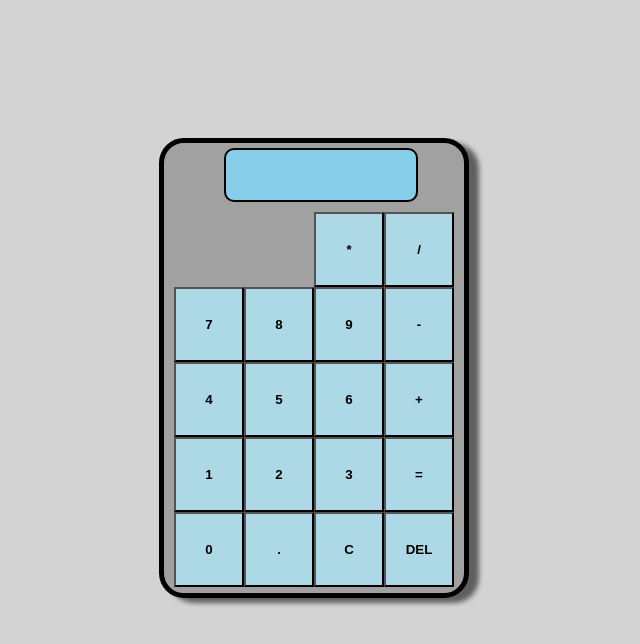
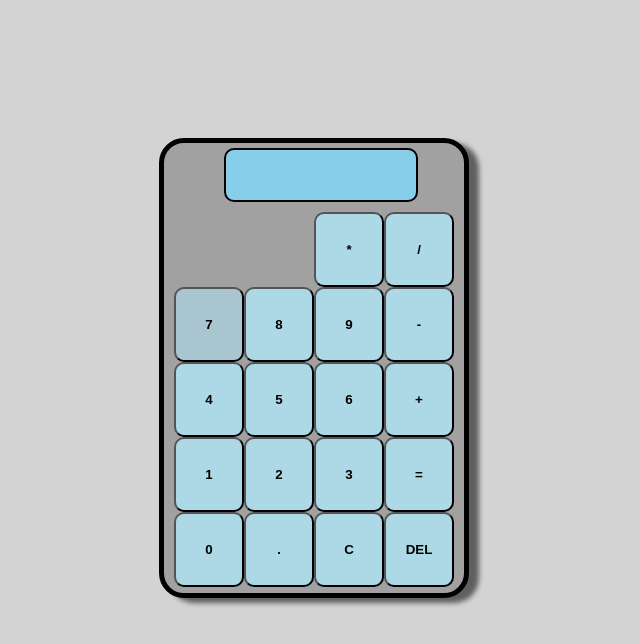
Before and after one commit to Tomodi98/calculator, a plain HTML site: page index.html in a window 1280 px wide. In both pictures the pointer is over the button 535 px from the left and 324 px from the top of the page. Shown: the whole page, without its empty margins (326-966 px from the left). Drawn offline with Linux system fonts and the light colour scheme.

Commit message:
slightly redesigned buttons

```diff
--- a/style.css
+++ b/style.css
@@ -39,6 +39,11 @@ body {
 button {
     background-color: lightblue;
     outline: none;
+    border-radius: 10px;
+}
+
+button:hover {
+    background-color: rgba(173, 216, 230, 0.678);
 }
 
 #buttons {
```
